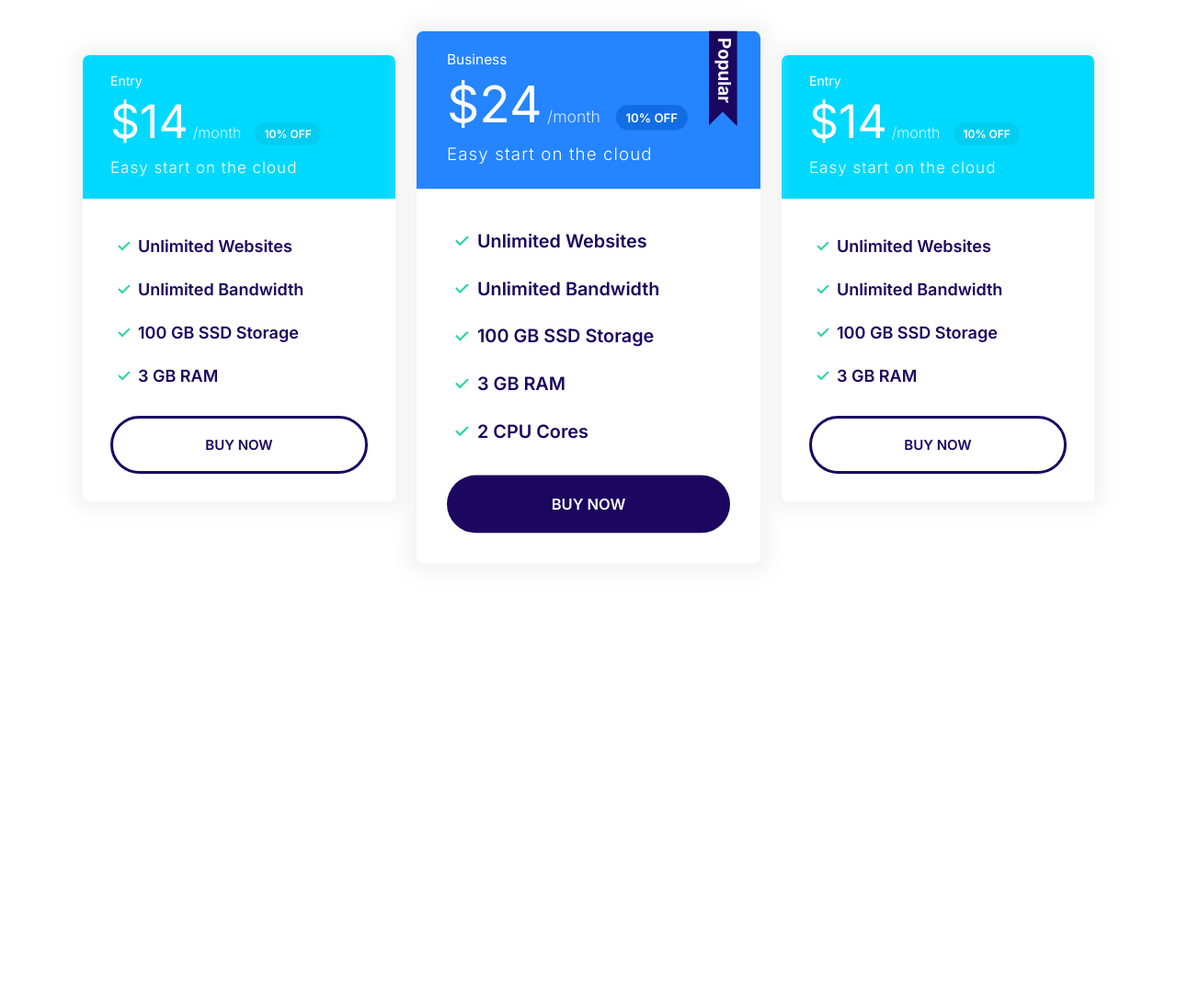
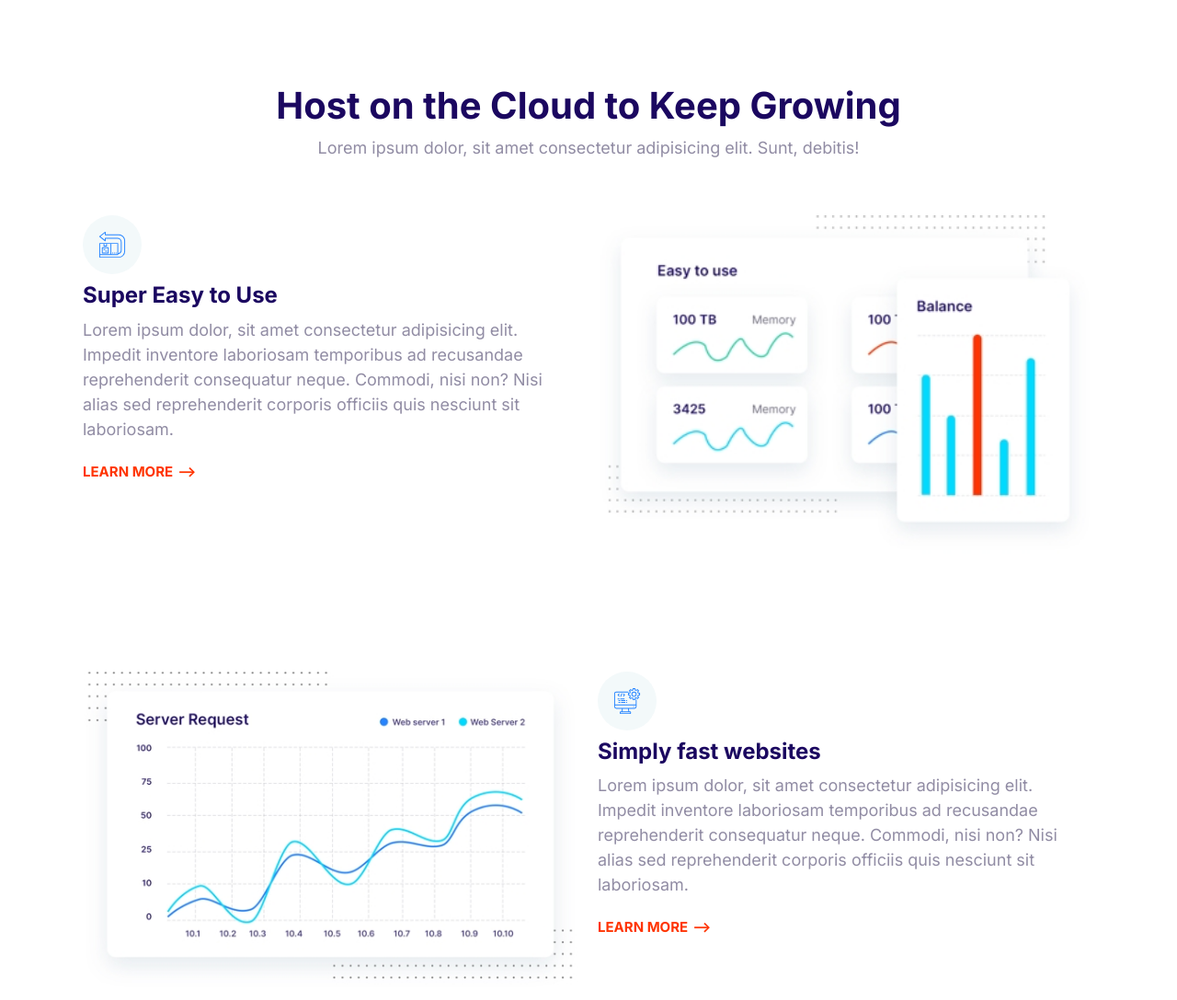
Before and after one commit to NathanielKhallil/CSS-PART-3, a plain HTML site: page index.html in a window 1280 px wide. Shown: the top 1087 px of the page at 92% size. Before the commit the page ends 800 px from the top, so only its background shows below. Drawn offline with Linux system fonts and the light colour scheme.

Commit message:
Created Features Component

```diff
--- a/CSS/styles.css
+++ b/CSS/styles.css
@@ -30,7 +30,8 @@ body {
 
 h1,
 h2,
-h3 {
+h3,
+h4 {
   color: var(--color-headings);
   margin-bottom: 1rem;
   line-height: 1.1;
@@ -46,6 +47,9 @@ h2 {
 
 h3 {
   font-size: 3rem;
+}
+h4 {
+  font-size: 2rem;
 }
 
 p {
@@ -65,8 +69,10 @@ p {
   h3 {
     font-size: 2.4rem;
   }
+  h4 {
+    font-size: 2rem;
+  }
 }
-
 /* Links */
 
 a {
@@ -179,7 +185,6 @@ a {
   fill: white;
 }
 
-/* single hyphen to separate words*/
 .icon-container {
   background: #f3f9fa;
   width: 64px;
@@ -623,6 +628,10 @@ a {
   color: white;
 }
 
+.block--accent {
+  color: var(--color-accent);
+}
+
 .block--skewed--right {
   padding-bottom: calc(var(--padding-vertical) + 4rem);
   clip-path: polygon(0% 0%, 100% 0%, 100% 100%, 0% 80%);
@@ -764,3 +773,28 @@ a {
   max-width: 500px;
   margin: 0 auto;
 }
+
+/* Feature */
+
+.feature {
+  gap: 4rem 2rem;
+  margin: 12rem 0;
+}
+
+.feature:first-of-type {
+  margin-top: 6rem;
+}
+
+.feature__heading {
+  margin: 1rem 0;
+}
+
+.feature__image {
+  width: 100%;
+}
+
+@media screen and (min-width: 768px) {
+  .feature:nth-of-type(even) .feature__content {
+    order: 2;
+  }
+}
--- a/index.html
+++ b/index.html
@@ -8,80 +8,118 @@
     <link rel="preconnect" href="https://fonts.googleapis.com" />
     <link rel="preconnect" href="https://fonts.gstatic.com" crossorigin />
     <link
-      href="https://fonts.googleapis.com/css2?family=Inter:wght@300;400;600;700&display=swap"
+      href="https://fonts.googleapis.com/css2?family=Inter:wght@300;400;600;700;800;900&display=swap"
       rel="stylesheet"
     />
     <link rel="stylesheet" href="/CSS/normalize.css" />
     <link rel="stylesheet" href="/CSS/styles.css" />
   </head>
   <body>
-    <section class="block container block-plans">
-      <div class="grid grid--1x3">
-        <div class="plan">
-          <div class="card card--secondary">
-            <header class="card__header">
-              <h3 class="plan__name">Entry</h3>
-              <span class="plan__price">$14</span>
-              <span class="plan__billing-cycle">/month</span>
-              <span class="badge badge--secondary badge--small">10% OFF</span>
-              <span class="plan__description">Easy start on the cloud</span>
-            </header>
-            <div class="card__body">
-              <ul class="list list--tick">
-                <li class="list__item">Unlimited Websites</li>
-                <li class="list__item">Unlimited Bandwidth</li>
-                <li class="list__item">100 GB SSD Storage</li>
-                <li class="list__item">3 GB RAM</li>
-              </ul>
-              <button class="btn btn--outline btn--block">BUY NOW</button>
-            </div>
-          </div>
+    <section class="block container">
+      <header class="block__header">
+        <h2>Host on the Cloud to Keep Growing</h2>
+        <p>
+          Lorem ipsum dolor, sit amet consectetur adipisicing elit. Sunt,
+          debitis!
+        </p>
+      </header>
+      <article class="grid grid--1x2 feature">
+        <div class="feature__content">
+          <span class="icon-container">
+            <svg class="icon icon--primary icon--small">
+              <use xlink:href="images/sprite.svg#easy"></use>
+            </svg>
+          </span>
+          <h3 class="feature__heading">Super Easy to Use</h3>
+          <p>
+            Lorem ipsum dolor, sit amet consectetur adipisicing elit. Impedit
+            inventore laboriosam temporibus ad recusandae reprehenderit
+            consequatur neque. Commodi, nisi non? Nisi alias sed reprehenderit
+            corporis officiis quis nesciunt sit laboriosam.
+          </p>
+          <a href="#" class="link-arrow">Learn More</a>
+        </div>
+        <picture>
+          <source
+            type="image/webp"
+            srcset="images/easy.webp 1x, Images/easy@2x.webp 2x"
+          />
+
+          <source
+            type="image/jpg"
+            srcset="images/easy.jpg 1x, Images/easy@2x.jpg 2x"
+          />
+
+          <img class="feature__image" src="/Images/easy@2x.jpg" alt="" />
+        </picture>
+      </article>
+
+      <article class="grid grid--1x2 feature">
+        <div class="feature__content">
+          <span class="icon-container">
+            <svg class="icon icon--primary icon--small">
+              <use xlink:href="images/sprite.svg#computer"></use>
+            </svg>
+          </span>
+          <h3 class="feature__heading">Simply fast websites</h3>
+          <p>
+            Lorem ipsum dolor, sit amet consectetur adipisicing elit. Impedit
+            inventore laboriosam temporibus ad recusandae reprehenderit
+            consequatur neque. Commodi, nisi non? Nisi alias sed reprehenderit
+            corporis officiis quis nesciunt sit laboriosam.
+          </p>
+
+          <a href="#" class="link-arrow">Learn More</a>
         </div>
 
-        <div class="plan plan--popular">
-          <div class="card card--primary">
-            <header class="card__header">
-              <h3 class="plan__name">Business</h3>
-              <span class="plan__price">$24</span>
-              <span class="plan__billing-cycle">/month</span>
-              <span class="badge badge--primary badge--small">10% OFF</span>
-              <span class="plan__description">Easy start on the cloud</span>
-            </header>
-            <div class="card__body">
-              <ul class="list list--tick">
-                <li class="list__item">Unlimited Websites</li>
-                <li class="list__item">Unlimited Bandwidth</li>
-                <li class="list__item">100 GB SSD Storage</li>
-                <li class="list__item">3 GB RAM</li>
-                <li class="list__item">2 CPU Cores</li>
-              </ul>
-              <button class="btn btn--block btn--plan">BUY NOW</button>
-            </div>
-          </div>
+        <picture>
+          <source
+            type="image/webp"
+            srcset="images/fast.webp 1x, Images/fast@2x.webp 2x"
+          />
+
+          <source
+            type="image/jpg"
+            srcset="images/fast.jpg 1x, Images/fast@2x.jpg 2x"
+          />
+
+          <img class="feature__image" src="/Images/fast@2x.jpg" alt="" />
+        </picture>
+      </article>
+
+      <article class="grid grid--1x2 feature">
+        <div class="feature__content">
+          <span class="icon-container">
+            <svg class="icon icon--primary icon--small">
+              <use xlink:href="images/sprite.svg#settings"></use>
+            </svg>
+          </span>
+          <h3 class="feature__heading">Super Easy to Use</h3>
+          <p>
+            Lorem ipsum dolor, sit amet consectetur adipisicing elit. Impedit
+            inventore laboriosam temporibus ad recusandae reprehenderit
+            consequatur neque. Commodi, nisi non? Nisi alias sed reprehenderit
+            corporis officiis quis nesciunt sit laboriosam.
+          </p>
+
+          <a href="#" class="link-arrow">Learn More</a>
         </div>
+        <picture>
+          <source
+            type="image/webp"
+            srcset="images/wordpress.webp 1x, Images/wordpress@2x.webp 2x"
+          />
 
-        <div class="plan">
-          <div class="card card--secondary">
-            <header class="card__header">
-              <h3 class="plan__name">Entry</h3>
-              <span class="plan__price">$14</span>
-              <span class="plan__billing-cycle">/month</span>
-              <span class="badge badge--secondary badge--small">10% OFF</span>
-              <span class="plan__description">Easy start on the cloud</span>
-            </header>
-            <div class="card__body">
-              <ul class="list list--tick">
-                <li class="list__item">Unlimited Websites</li>
-                <li class="list__item">Unlimited Bandwidth</li>
-                <li class="list__item">100 GB SSD Storage</li>
-                <li class="list__item">3 GB RAM</li>
-              </ul>
-              <button class="btn btn--outline btn--block">BUY NOW</button>
-            </div>
-          </div>
-        </div>
-      </div>
+          <source
+            type="image/jpg"
+            srcset="images/wordpress.jpg 1x, Images/wordpress@2x.jpg 2x"
+          />
+
+          <img class="feature__image" src="/Images/wordpress@2x.jpg" alt="" />
+        </picture>
+      </article>
     </section>
+
     <script src="js/main.js"></script>
   </body>
 </html>
```
Also changed, not shown: Images/computer.svg (added), Images/easy.jpg (added), Images/easy.webp (added), Images/easy@2x.jpg (added), Images/easy@2x.webp (added), Images/fast.jpg (added), Images/fast.webp (added), Images/fast@2x.jpg (added), Images/fast@2x.webp (added), Images/settings.svg (added), Images/wordpress.jpg (added), Images/wordpress.webp (added), Images/wordpress@2x.jpg (added), Images/wordpress@2x.webp (added).
